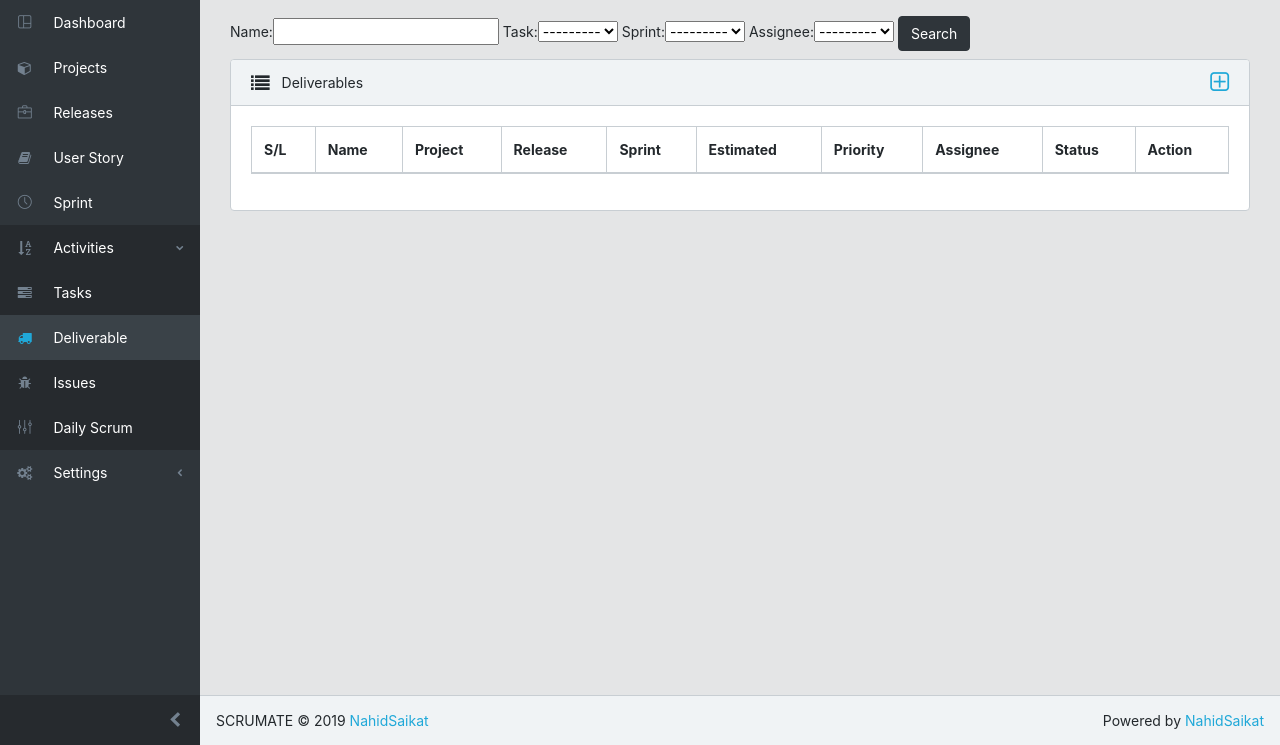
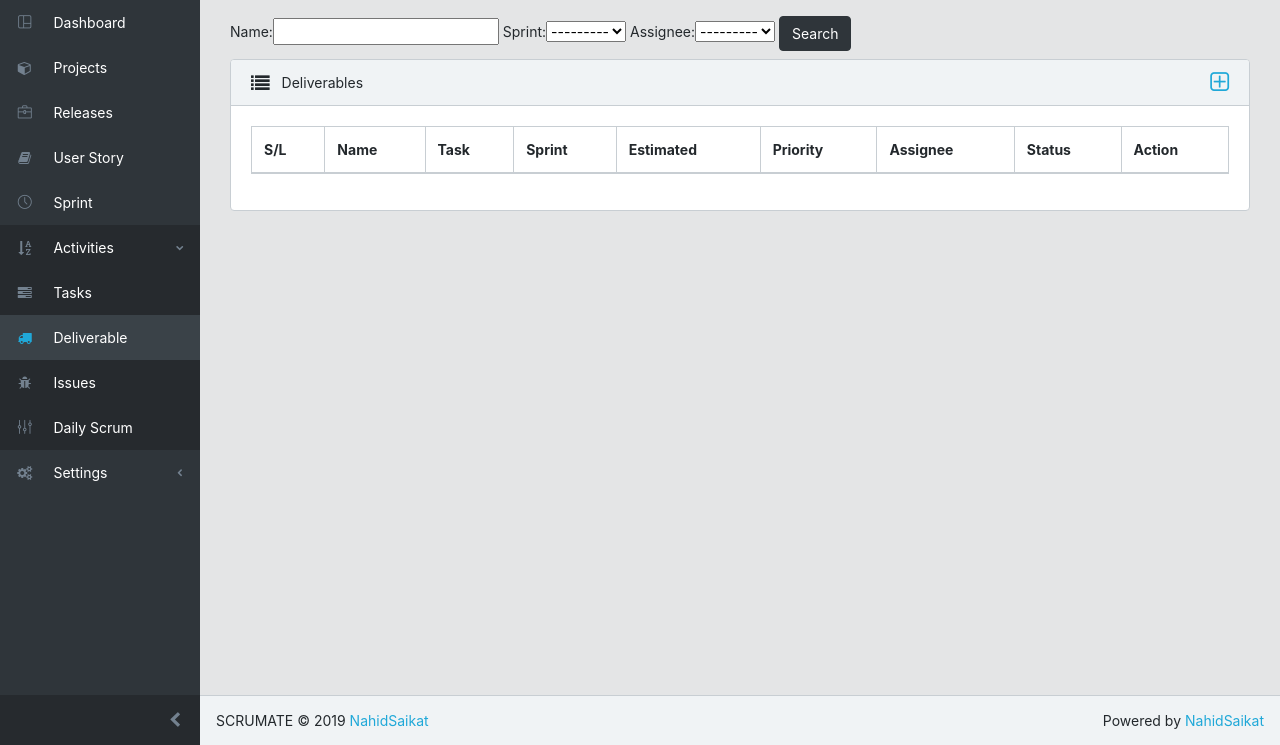
Before and after one commit to nahidsaikat/scrumate, a Django app: page /deliverable/ in a window 1280 px wide. Shown: the part 55-800 px from the top of the page. Run offline with Django 3.2, Linux system fonts and the light colour scheme; the visitor is signed in with stand-in values (Sample User, id 1); data that the repository does not hold is empty; some libraries are stand-ins or nearby versions; some web fonts are replaced.

Commit message:
<107> Some random improvements.

```diff
--- a/core/filters.py
+++ b/core/filters.py
@@ -48,7 +48,7 @@ class DeliverableFilter(django_filters.FilterSet):
 
     class Meta:
         model = Deliverable
-        fields = ['name', 'task', 'sprint', 'assignee']
+        fields = ['name', 'sprint', 'assignee']
 
 
 class DailyScrumFilter(django_filters.FilterSet):
--- a/core/templates/deliverable/deliverable_add.html
+++ b/core/templates/deliverable/deliverable_add.html
@@ -31,10 +31,10 @@
 
 {% block js %}
 <script>
+    {% if not form.instance.id %}
     $("#id_task").change(function () {
         var task_id = $(this).val();
         var url = "/task/" + task_id + "/task_info/";
-        console.log(url);
 
         $.getJSON( url, function( task ) {
             console.log( task )
@@ -42,5 +42,6 @@
             $("#id_description").val( task.name );
         });
     });
+    {% endif %}
 </script>
 {% endblock %}
--- a/core/templates/deliverable/deliverable_list.html
+++ b/core/templates/deliverable/deliverable_list.html
@@ -24,8 +24,7 @@
                         <tr>
                             <th>S/L</th>
                             <th>Name</th>
-                            <th>Project</th>
-                            <th>Release</th>
+                            <th>Task</th>
                             <th>Sprint</th>
                             <th>Estimated</th>
                             <th>Priority</th>
@@ -39,8 +38,7 @@
                                 <tr>
                                     <td>{{ forloop.counter }}</td>
                                     <td>{{ deli.name }}</td>
-                                    <td>{{ deli.project.name }}</td>
-                                    <td>{{ deli.release.name }}</td>
+                                    <td>{{ deli.task.name }}</td>
                                     <td>{{ deli.sprint.name }}</td>
                                     <td>{{ deli.estimated_hour }}</td>
                                     <td>{{ deli.get_priority_display }}</td>
--- a/core/utils.py
+++ b/core/utils.py
@@ -3,7 +3,7 @@ from datetime import timedelta
 
 
 def date_range(start_date, end_date):
-    for n in range( int((end_date - start_date).days) ):
+    for n in range(int((end_date - start_date).days) + 1):
         yield start_date + timedelta(n)
 
 
```
